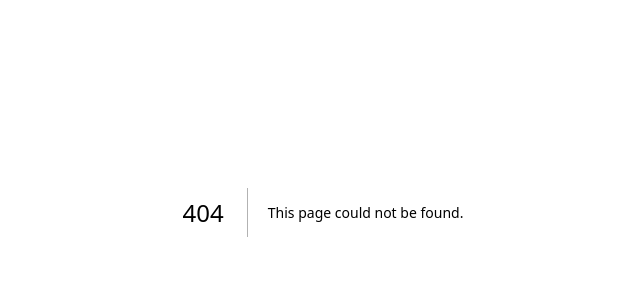
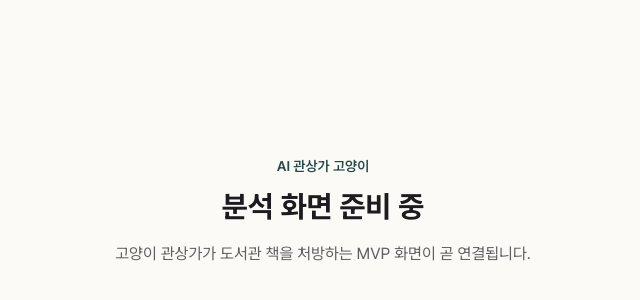
Before and after one commit to 0mininseoul/ai-library-physiognomy, a Next.js app: page /analyze in a window 1280 px wide. Before the commit this address had no page. Shown: the part 188-488 px from the top of the page, without its empty margins (317-957 px from the left). Built offline with nearby package versions, Linux system fonts and the light colour scheme.

Commit message:
chore: fix scaffold runtime hygiene

```diff
--- /dev/null
+++ b/src/app/analyze/page.tsx
@@ -0,0 +1,13 @@
+export default function AnalyzePage() {
+  return (
+    <main className="flex min-h-screen items-center justify-center bg-paper px-6 text-ink">
+      <div className="max-w-md text-center">
+        <p className="text-sm font-semibold text-library">AI 관상가 고양이</p>
+        <h1 className="mt-3 text-3xl font-bold">분석 화면 준비 중</h1>
+        <p className="mt-4 text-base leading-7 text-ink/70">
+          고양이 관상가가 도서관 책을 처방하는 MVP 화면이 곧 연결됩니다.
+        </p>
+      </div>
+    </main>
+  );
+}
```
Also changed, not shown: public/fonts/PretendardVariable.woff2 (added).
